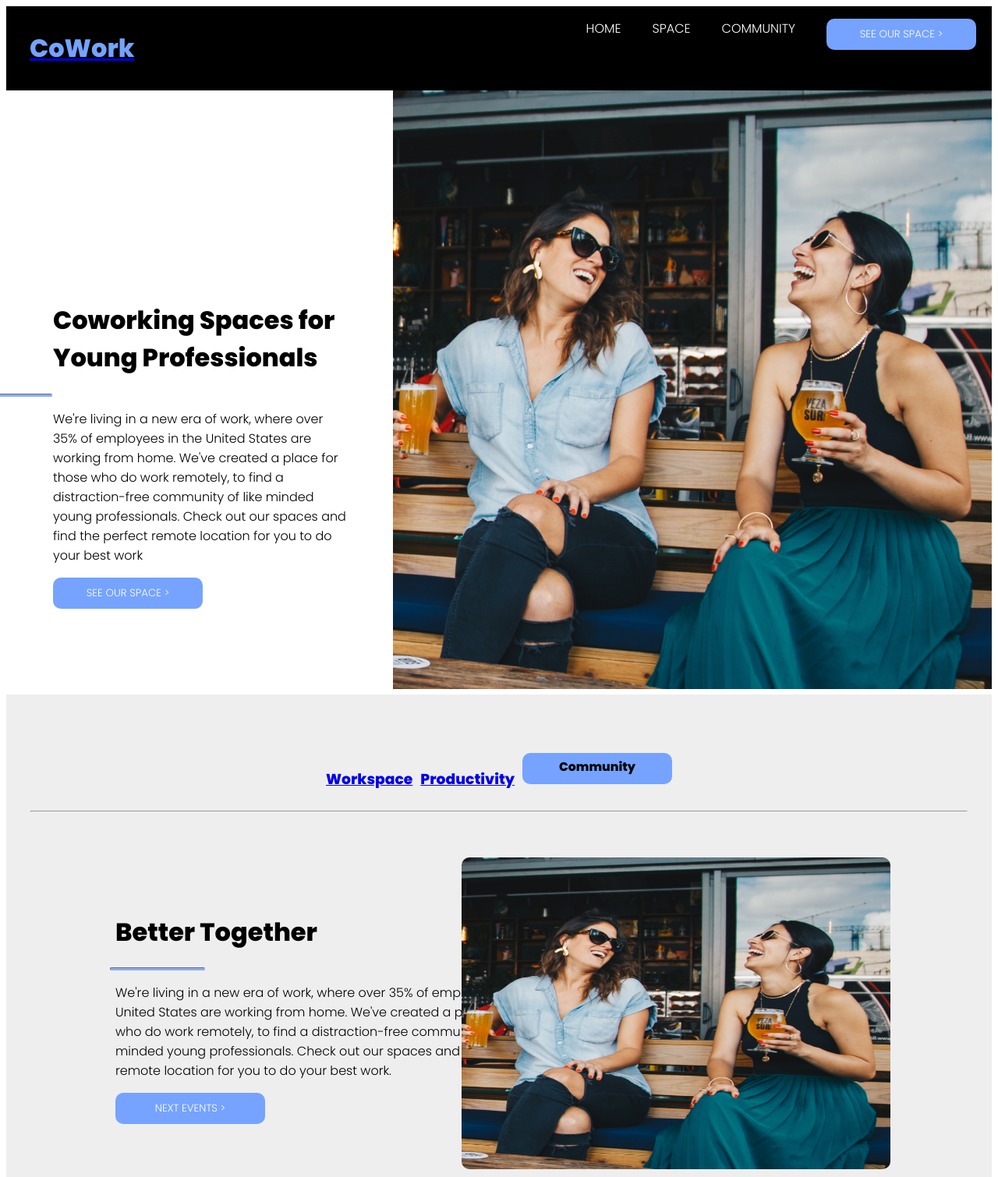
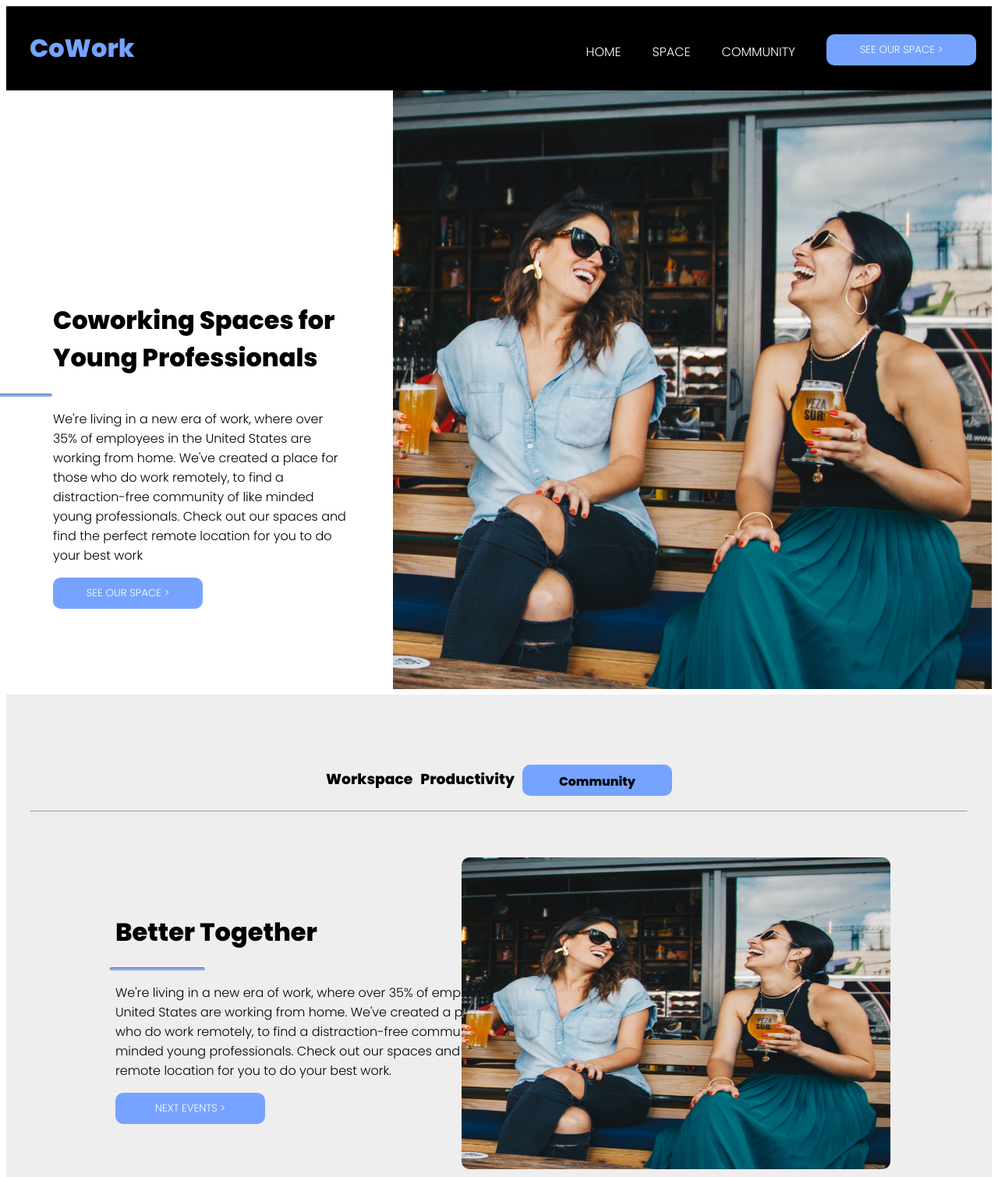
Before and after one commit to nithilans/clone-sample-web, a plain HTML site: page index.html in a window 1280 px wide. Shown: the top 1510 px of the page at 78% size. Drawn offline with Linux system fonts and the light colour scheme.

Commit message:
Update style.css

```diff
--- a/style.css
+++ b/style.css
@@ -1,3 +1,6 @@
+/* body {
+    margin:0px;
+} */
 *{
     font-family: 'Poppins', sans-serif ;
 }
@@ -8,12 +11,26 @@
     top: 0px;
     animation: alternate;
     background-color: black;
+
 }
-/* .first{
-    font-family: 'Poppins', sans-serif;
+.first a{
+    text-decoration: none;
+}
+.second{
+    position: relative;
+    top: 30px;
+}
+.second ul button{
+    position: relative;
+    top: -10px;
+}
+.button1{
+    position: relative;
+    top: 15px;
+    padding-top: 5px;
+}
 
 
-} */
 .second ul{
     list-style: none;
     display: flex;
@@ -129,7 +146,7 @@ hr{
     width:550px ;
 }
 .last h1{
-    padding-left: 500px;
+    padding-left: 550px;
     background-color: #ffffff;
 }
 .footer{
@@ -138,7 +155,7 @@ hr{
 
 }
 .pic1{
-    border-radius: 2px;
+    border-radius: 10px;
     background-color: #eeeeee;
     width: 400px;
     height: 567px;
@@ -146,7 +163,9 @@ hr{
     flex-direction: column;
     justify-content: space-evenly;
     align-items: center;
-    margin: 50px;
+    margin: 10px;
+    padding-bottom: 10px;
+   /* box-shadow: 3px 3px 3px; */
 
 }
 .pic1 img{
@@ -170,3 +189,12 @@ hr{
 .body{
     height: 850px;
 }
+.work a{
+    text-decoration: none;
+    color: black;
+
+}
+.pro a{
+    text-decoration: none;
+    color: black;
+}
```
